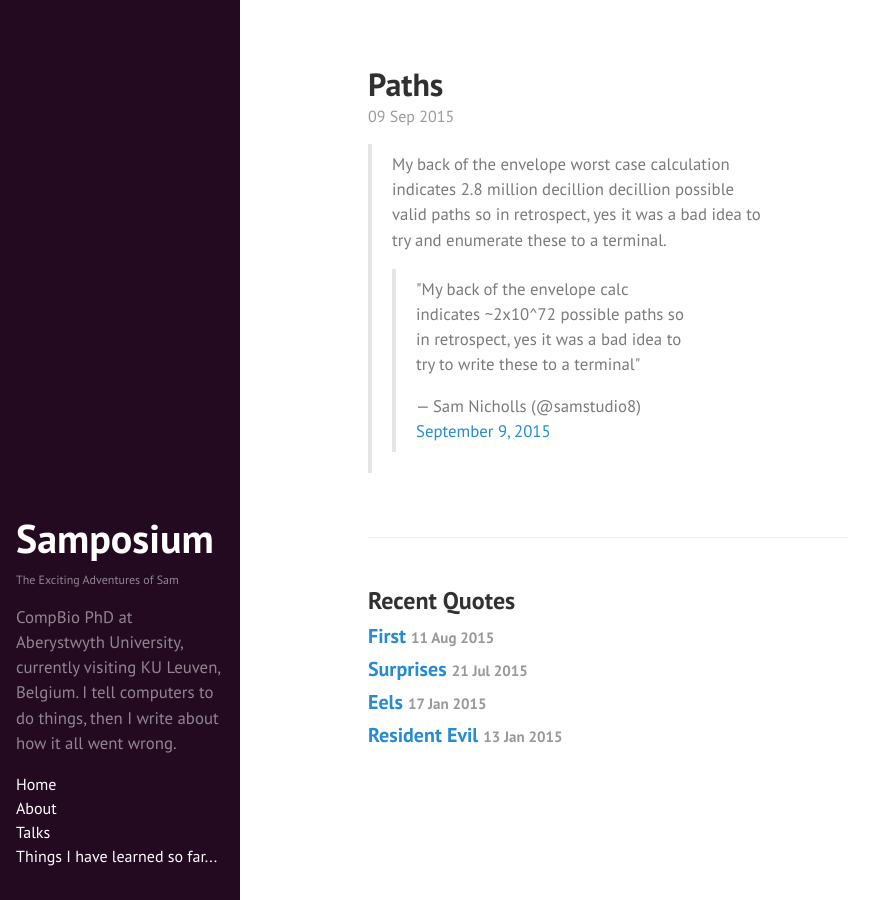
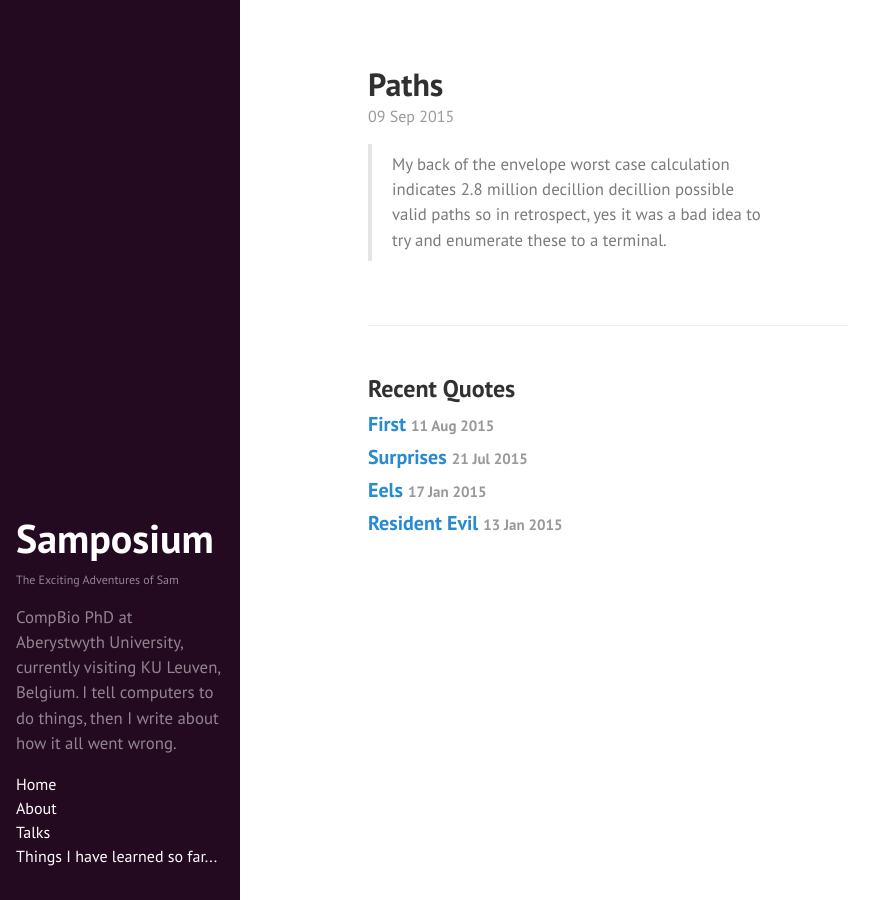
Before and after one commit to SamStudio8/samstudio8.github.io.off, a Jekyll site: the page built from _posts/2015-09-09-paths.md, in a window 1280 px wide. Shown: the whole page, without its empty margins (0-895 px from the left). Built offline with Jekyll 4.4.1, drawn with Linux system fonts in a browser that asks for light colours; Markdown is read by kramdown in place of the engine named in the settings; comment, search, counter and statistics services are not loaded.

Commit message:
Update 2015-09-09-paths.md

```diff
--- a/_posts/2015-09-09-paths.md
+++ b/_posts/2015-09-09-paths.md
@@ -3,6 +3,3 @@ layout: quote
 ---
 
 My back of the envelope worst case calculation indicates 2.8 million decillion decillion possible valid paths so in retrospect, yes it was a bad idea to try and enumerate these to a terminal.
-
-<blockquote class="twitter-tweet" lang="en"><p lang="en" dir="ltr">&quot;My back of the envelope calc indicates ~2x10^72 possible paths so in retrospect, yes it was a bad idea to try to write these to a terminal&quot;</p>&mdash; Sam Nicholls (@samstudio8) <a href="https://twitter.com/samstudio8/status/641575375718514688">September 9, 2015</a></blockquote>
-<script async src="//platform.twitter.com/widgets.js" charset="utf-8"></script>
```
